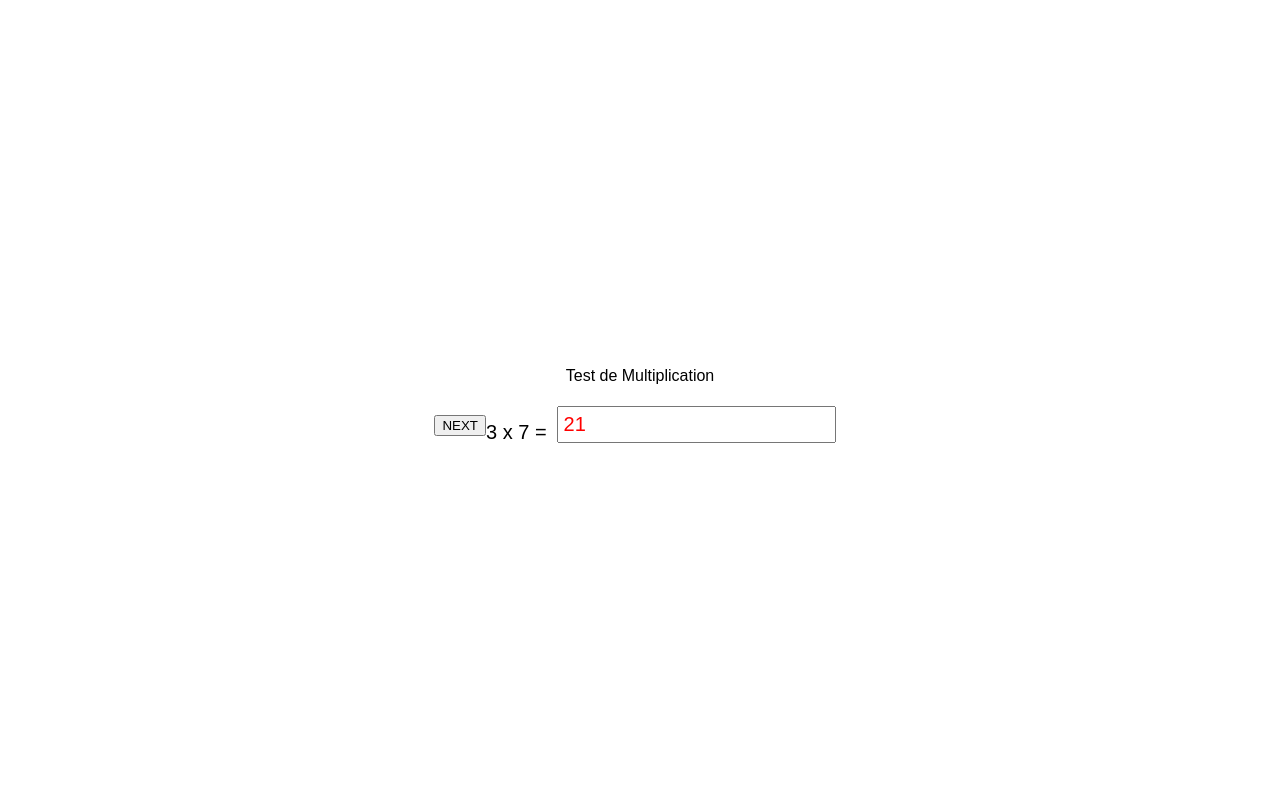
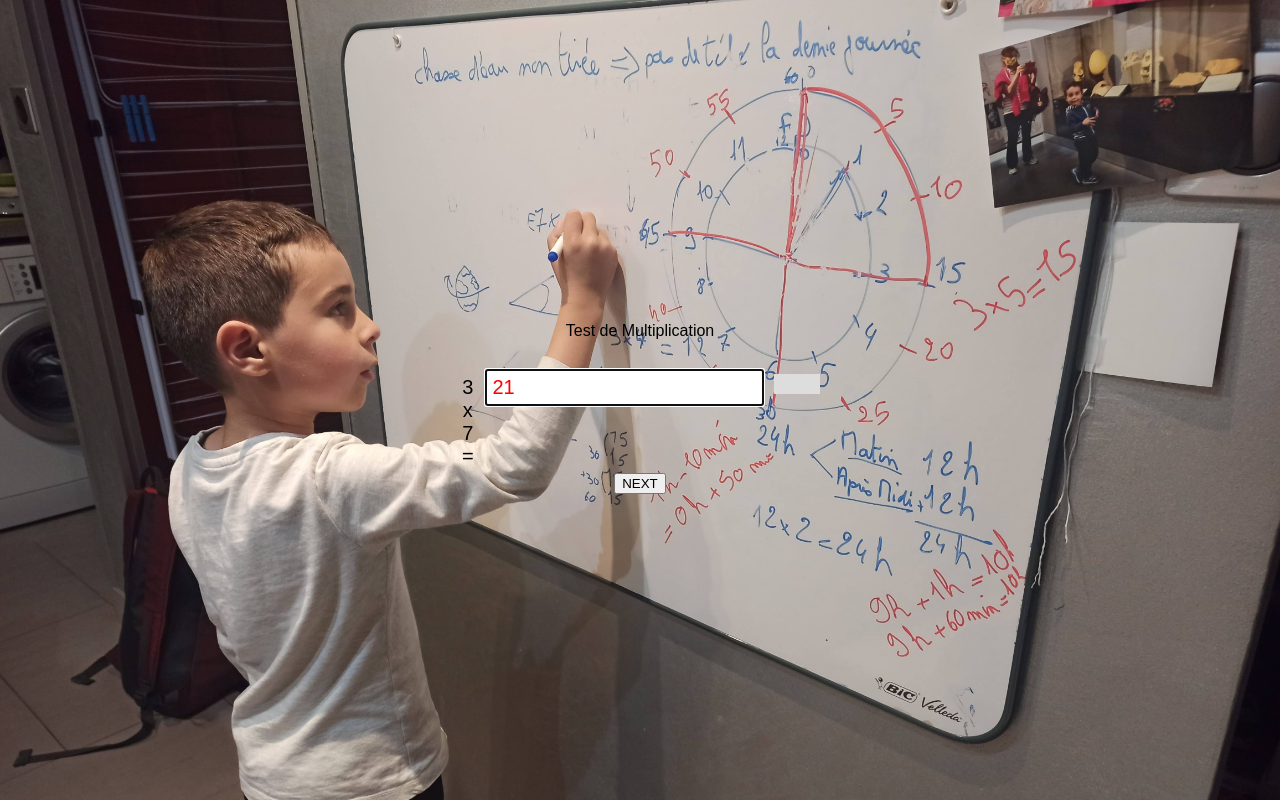
Before and after one commit to wama31/multiplicationTable, a plain HTML site: page index.html in a window 1280 px wide. Drawn offline with Linux system fonts and the light colour scheme.

Commit message:
add progressBar and backround

```diff
--- a/index.html
+++ b/index.html
@@ -9,10 +9,13 @@
   <div class="container">
     <p>Test de Multiplication</p>
     <div class="horizontal-container">
-      <button id="nextBtn">NEXT</button>
       <p id="multiplication"></p>
       <input type="text" id="answer" placeholder="Entrez votre réponse">
+      <div class="progress-container">
+        <div class="progress-bar" id="progressBar"></div>
+      </div>
     </div>
+    <button id="nextBtn">NEXT</button>
   </div>
   <script src="script.js"></script>
 </body>
--- a/script.js
+++ b/script.js
@@ -1,6 +1,7 @@
 const nextBtn = document.getElementById('nextBtn');
 const multiplicationText = document.getElementById('multiplication');
 const answerInput = document.getElementById('answer');
+const progressBar = document.getElementById('progressBar');
 
 nextBtn.addEventListener('click', () => {
   const num1 = Math.floor(Math.random() * 9) + 1;
@@ -8,10 +9,20 @@ nextBtn.addEventListener('click', () => {
   const answer = num1 * num2;
 
   multiplicationText.textContent = `${num1} x ${num2} =`;
+  answerInput.focus();
 
-  setTimeout(() => {
-    checkAnswer(answer);
-  }, 2000);
+  progressBar.style.width = '100%'; // Réinitialisation de la jauge de progression
+
+  let width = 100;
+  const interval = setInterval(() => {
+    width -= 0.1;
+    progressBar.style.width = `${width}%`;
+
+    if (width <= 0) {
+      clearInterval(interval);
+      checkAnswer(answer);
+    }
+  }, 3);
 });
 
 function checkAnswer(correctAnswer) {
--- a/styles.css
+++ b/styles.css
@@ -5,6 +5,8 @@ body {
     align-items: center;
     height: 100vh;
     margin: 0;
+    background-image: url('./akselAuTableau.jpg'); /* Remplacez le chemin par votre propre image */
+    background-size: cover;
   }
 
   .container {
@@ -12,9 +14,9 @@ body {
   }
 
   .horizontal-container {
-    display: inline flex;
+    display: flex;
     flex-direction: row;
-    align-items: center;
+    align-items: baseline;
     justify-content: center; /* Ajustement de l'alignement */
     margin-bottom: 0px;
     width: 100%; /* Ajustement de la largeur pour centrer */
@@ -25,7 +27,7 @@ body {
     margin: 0 10px;
     padding: 5px;
     font-size: 20px; /* Taille de police très grande */
-    margin-bottom: 1px; /* Marge en bas pour l'espace visuel */
+    margin-bottom: 0px; /* Marge en bas pour l'espace visuel */
   }
 
   #result {
@@ -36,3 +38,16 @@ body {
   font-size: 20px; /* Taille de police très grande */
   margin-bottom: 5px; /* Marge en bas pour l'espace visuel */
 }
+
+.progress-container {
+  width: 50%;
+  height: 20px;
+  background-color: #ddd;
+  margin-top: 10px;
+}
+
+.progress-bar {
+  height: 100%;
+  background-color: #4caf50;
+  width: 0%;
+}
```
Also changed, not shown: akselAuTableau.jpg (added).
